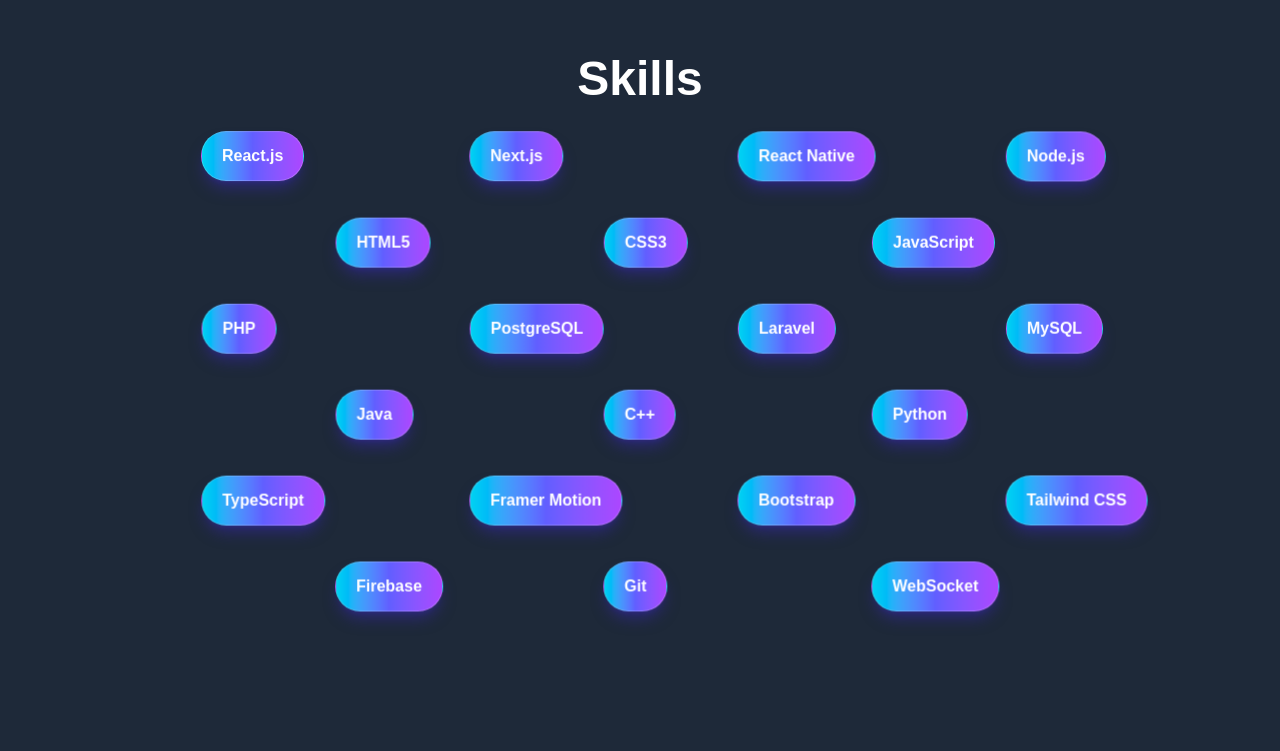
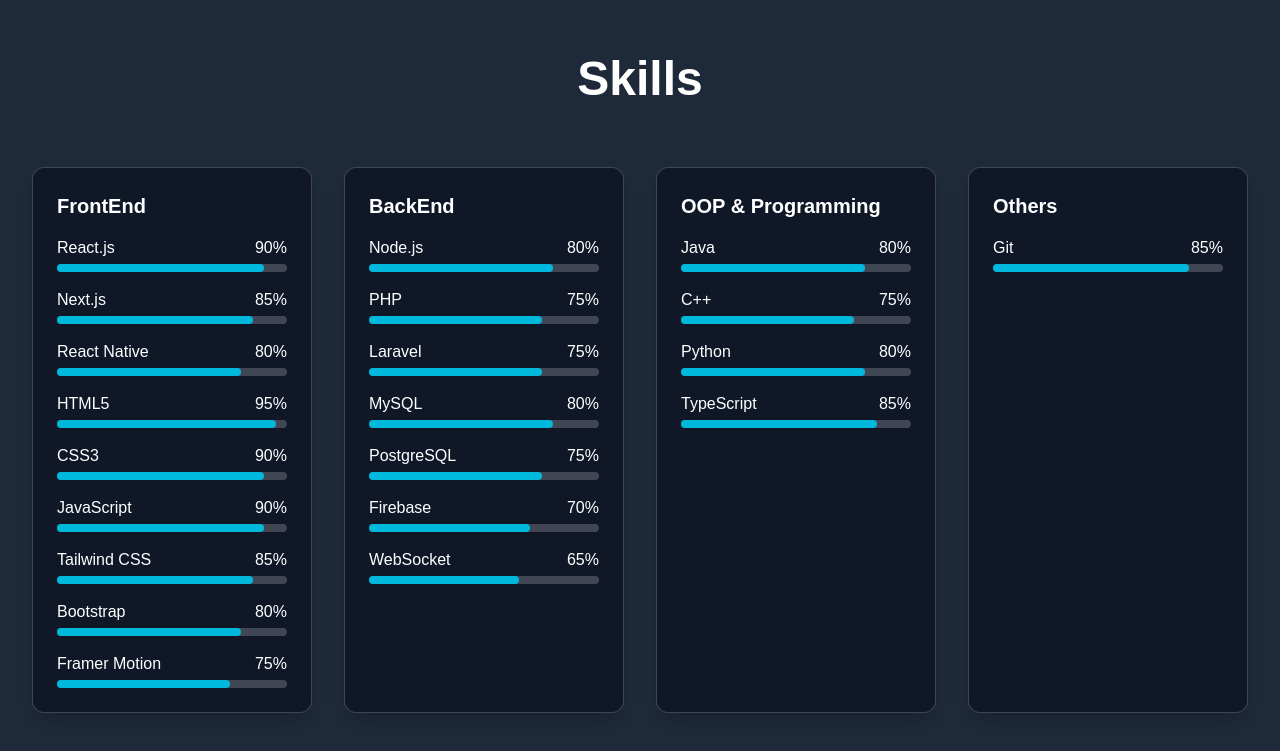
Before and after one commit to IhabAbk/MyPortfolio, a Next.js app: page / in a window 1280 px wide. Shown: the part 2441-3192 px from the top of the page. Built offline with nearby package versions, Linux system fonts and the light colour scheme.

Commit message:
Update Skills section with categorized cards and progress bars

```diff
--- a/src/components/Skills.tsx
+++ b/src/components/Skills.tsx
@@ -2,108 +2,95 @@
 import { motion } from "framer-motion";
 
 export default function Skills() {
-  const skills = [
-  "React.js",
-  "Next.js",
-  "React Native",
-  "Node.js",
-
-  "HTML5",
-  "CSS3",
-  "JavaScript",
-
-  "PHP",
-  "PostgreSQL",
-  "Laravel",
-  "MySQL",
-
-
-  "Java",
-  "C++",
-  "Python",
-
-  "TypeScript",
-  "Framer Motion",
-  "Bootstrap",
-  "Tailwind CSS",
-
-  "Firebase",
-  "Git",
-  "WebSocket",
+  const skillCategories = [
+    {
+      category: "FrontEnd",
+      skills: [
+        { name: "React.js", level: 90 },
+        { name: "Next.js", level: 85 },
+        { name: "React Native", level: 80 },
+        { name: "HTML5", level: 95 },
+        { name: "CSS3", level: 90 },
+        { name: "JavaScript", level: 90 },
+        { name: "Tailwind CSS", level: 85 },
+        { name: "Bootstrap", level: 80 },
+        { name: "Framer Motion", level: 75 },
+      ],
+    },
+    {
+      category: "BackEnd",
+      skills: [
+        { name: "Node.js", level: 80 },
+        { name: "PHP", level: 75 },
+        { name: "Laravel", level: 75 },
+        { name: "MySQL", level: 80 },
+        { name: "PostgreSQL", level: 75 },
+        { name: "Firebase", level: 70 },
+        { name: "WebSocket", level: 65 },
+      ],
+    },
+    {
+      category: "OOP & Programming",
+      skills: [
+        { name: "Java", level: 80 },
+        { name: "C++", level: 75 },
+        { name: "Python", level: 80 },
+        { name: "TypeScript", level: 85 },
+      ],
+    },
+    {
+      category: "Others",
+      skills: [{ name: "Git", level: 85 }],
+    },
   ];
-
-const positions = [
-    { top: 20, left: 15 },
-    { top: 20, left: 35 },
-    { top: 20, left: 55 },
-    { top: 20, left: 75 },
-    { top: 30, left: 25 },
-    { top: 30, left: 45 },
-    { top: 30, left: 65 },
-    { top: 40, left: 15 },
-    { top: 40, left: 35 },
-    { top: 40, left: 55 },
-    { top: 40, left: 75 },
-    { top: 50, left: 25 },
-    { top: 50, left: 45 },
-    { top: 50, left: 65 },
-    { top: 60, left: 15 },
-    { top: 60, left: 35 },
-    { top: 60, left: 55 },
-    { top: 60, left: 75 },
-    { top: 70, left: 25 },
-    { top: 70, left: 45 },
-    { top: 70, left: 65 },
-
-];
 
   return (
     <motion.section
       id="skills"
-      className="relative min-h-screen bg-gray-800 text-white py-24 px-8 overflow-hidden"
+      className="min-h-screen bg-gray-800 text-white py-24 px-4 md:px-8"
     >
       {/* Section Title */}
-      <motion.h2 className="text-4xl md:text-5xl font-bold mb-16 text-center relative z-10">
+      <motion.h2
+        className="text-4xl md:text-5xl font-bold mb-16 text-center"
+        initial={{ opacity: 0, y: -20 }}
+        whileInView={{ opacity: 1, y: 0 }}
+        transition={{ duration: 0.7 }}
+      >
         Skills
       </motion.h2>
 
-      {/* Floating Skills */}
-      {skills.map((skill, i) => (
-        <motion.div
-          key={i}
-      className="
-  absolute
-  px-5 py-3
-  bg-gradient-to-r from-cyan-400 via-indigo-500 to-purple-500
-  rounded-full
-  text-white
-  font-semibold
-  text-sm md:text-base
-  shadow-lg shadow-indigo-800/50
-  backdrop-blur-sm
-  border border-white/20
-  hover:scale-110 hover:shadow-xl hover:shadow-indigo-700/70
-  transition-all duration-500 ease-in-out
-"
-
-          style={{
-            top: `${positions[i].top}%`,
-            left: `${positions[i].left}%`,
-          }}
-          animate={{
-            y: [positions[i].top - 2, positions[i].top + 2, positions[i].top - 2],
-            x: [positions[i].left - 2, positions[i].left + 2, positions[i].left - 2],
-          }}
-          transition={{
-            duration: 6 + i * 0.5,
-            repeat: Infinity,
-            repeatType: "reverse",
-            ease: "easeInOut",
-          }}
-        >
-          {skill}
-        </motion.div>
-      ))}
+      {/* Skill Cards */}
+      <div className="grid grid-cols-1 sm:grid-cols-2 lg:grid-cols-4 gap-6 md:gap-8">
+        {skillCategories.map((cat, i) => (
+          <motion.div
+            key={i}
+            className="bg-gray-900 rounded-xl p-6 shadow-lg border border-white/20"
+            initial={{ opacity: 0, y: 30 }}
+            whileInView={{ opacity: 1, y: 0 }}
+            transition={{ duration: 0.6, delay: i * 0.2 }}
+          >
+            <h3 className="text-xl font-semibold mb-4 text-center sm:text-left">
+              {cat.category}
+            </h3>
+            <div className="flex flex-col gap-4">
+              {cat.skills.map((skill, j) => (
+                <div key={j}>
+                  <div className="flex justify-between mb-1 text-sm sm:text-base">
+                    <span>{skill.name}</span>
+                    <span>{skill.level}%</span>
+                  </div>
+                  <div className="w-full bg-white/20 rounded-full h-2">
+                    <div
+                      className="bg-cyan-500 h-2 rounded-full"
+                      style={{ width: `${skill.level}%` }}
+                    ></div>
+                  </div>
+                </div>
+              ))}
+            </div>
+          </motion.div>
+        ))}
+      </div>
     </motion.section>
   );
 }
```
